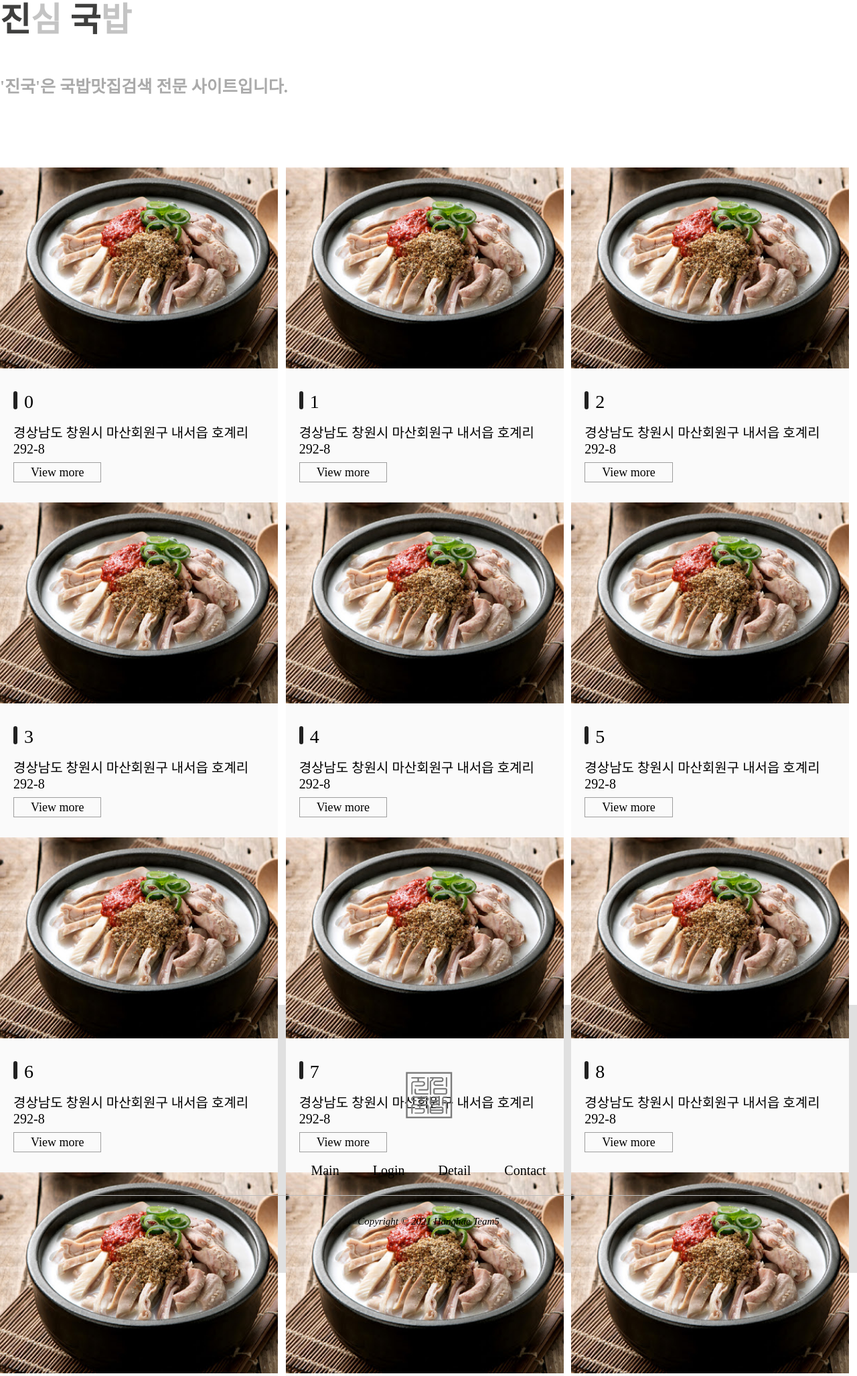
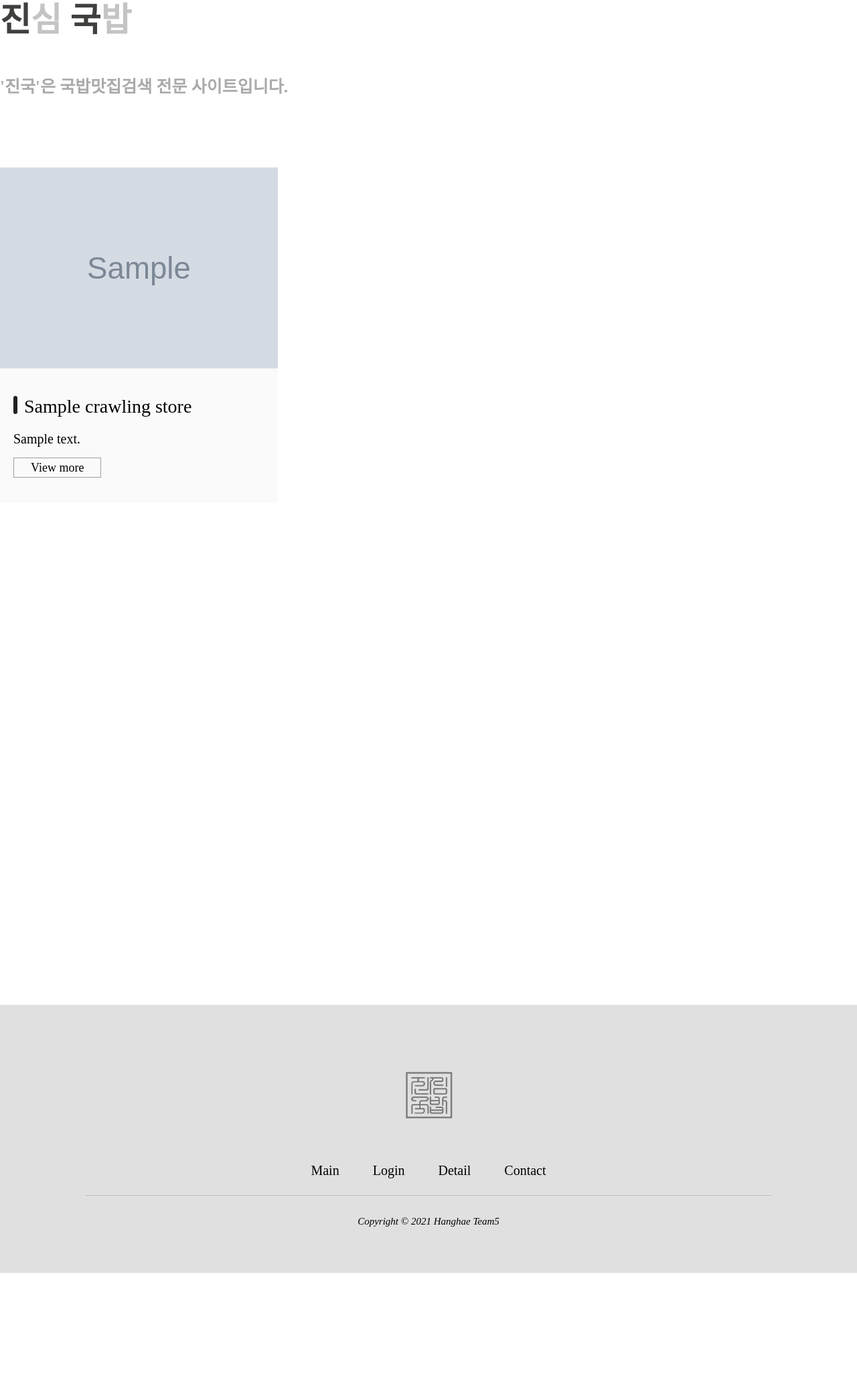
Before and after one commit to Code-Angler/KoreanSoupsMaina, a Flask app: page / in a window 1280 px wide. Shown: the part 900-2954 px from the top of the page at 67% size. After the commit the page ends 2800 px from the top, so only its background shows below. Run offline with Flask 2, Linux system fonts and the light colour scheme; grey boxes marked "Sample" are stand-in pictures; a database or web service that is not in the repository returns one stand-in record (values such as "Sample title"); some web fonts are replaced.

Commit message:
add KaKaoMap and fixed mainpage error

```diff
--- a/static/JS/app.js
+++ b/static/JS/app.js
@@ -1,59 +1,25 @@
-//---테스트 url버전
+// //---테스트 url버전
+// function changeToLogin() {
+//   window.location.href = "../templates/login.html";
+// }
+
+// function changeToMain() {
+//   window.location.href = "../templates/index.html";
+// }
+
+// function changeToReview() {
+//   window.location.href = "../templates/review.html";
+// }
+
+// ---서버 url버전
 function changeToLogin() {
-  window.location.href = "../templates/login.html";
+  window.location.href = "/login";
 }
 
 function changeToMain() {
-  window.location.href = "../templates/index.html";
+  window.location.href = "/";
 }
 
 function changeToReview() {
-  window.location.href = "../templates/review.html";
+  window.location.href = "/review";
 }
-
-//---서버 url버전
-// function changeToLogin() {
-//   window.location.href = "/login";
-// }
-
-// function changeToMain() {
-//   window.location.href = "/";
-// }
-
-// function changeToReview() {
-//   window.location.href = "/review";
-// }
-
-function viewSoupList() {
-  $("div.main-list").empty();
-  let n = 0;
-
-  for (let i = 0; i < 12; i++) {
-    let soupImgHtml = `<div class="list">
-  <div class="soup-img-box"><img src="../static/image/soup2.jpeg" class="soup-img"></div>
-  <div class="soup-desc-box">
-  <div class="soup-title"> <div class="title-stick"></div>
-  ${i}</div>
-  <div class="soup-title-desc">경상남도 창원시 마산회원구 내서읍 호계리 292-8</div>
-  <div class="view-more" onclick="changeToReview()"><span class="view-more-box">View more</span></div>
-</div>
-</div> `;
-    $("div.main-list").append(soupImgHtml);
-    console.log("div를 생성합니다. ");
-  }
-}
-
-window.onload = viewSoupList();
-
-function showOrHidden() {
-  let reviewImage = document.querySelector(".review-image-box");
-  let check = true;
-
-  if (check) {
-    reviewImage.style.display = "none";
-    check = false;
-  } else {
-    reviewImage.style.display = "grid";
-    check = true;
-  }
-}
--- a/static/css/review.css
+++ b/static/css/review.css
@@ -19,10 +19,6 @@
 .review-map {
   height: 600px;
   width: 100%;
-  overflow: hidden;
-  background-image: url("../image/exampleMap.jpeg");
-  background-size: cover;
-  background-position: center center;
 }
 
 .review-down-box {
--- a/templates/index.html
+++ b/templates/index.html
@@ -24,16 +24,24 @@
       </div>
 
       <div class="main-list">
-          <div class="list">
-            <div class="soup-img-box"><img src="../static/image/soup2.jpeg" class="soup-img"></div>
-            <div class="soup-desc-box">
-            <div class="soup-title"> <div class="title-stick"></div>
-            소문난밀양돼지국밥</div>
-            <div class="soup-title-desc">경상남도 창원시 마산회원구 내서읍 호계리 292-8</div>
-            <div class="view-more" onclick="changeToReview()"><span class="view-more-box">View more</span></div>
-          </div>
-          </div>
-      </div>
+        {% for store in stores %}
+            {% set title = store['title'] %}
+            {% set address = store['address'] %}
+            {% set img_url = store['img_url'] %}
+            <div class="list">
+                <div class="soup-img-box"><img src="{{ img_url }}" class="soup-img"></div>
+                <div class="soup-desc-box">
+                    <div class="soup-title">
+                        <div class="title-stick"></div>
+                        {{ title }}
+                    </div>
+                    <div class="soup-title-desc">{{ address }}</div>
+                    <div class="view-more" onclick="changeToReview()"><span class="view-more-box">View more</span>
+                    </div>
+                </div>
+            </div>
+        {% endfor %}
+    </div>
 
       </div>
       <div class="footers">
--- a/templates/review.html
+++ b/templates/review.html
@@ -44,7 +44,6 @@
         </div>
 
         <div class="review-box">
-
             <div class="review-map"></div>
             <div class="review-down-box">
                 <div class="review-detail-box">
@@ -99,7 +98,7 @@
                 <div class="footer-menus">Detail</div>
                 <div class="footer-menus">Contact</div>
             </div>
-            <div class="footer-copyright">Copyright © 2021 Hanghae Team5</div>
+            <div class="footer-copyright">Copyright © 2021 Hanghae Team 5</div>
         </div>
           <div class="banner-box-review" onclick="changeToMain()"></div>
         </div>
```
Also changed, not shown: static/JS/kakaoMap.js (+6 -5 lines).
